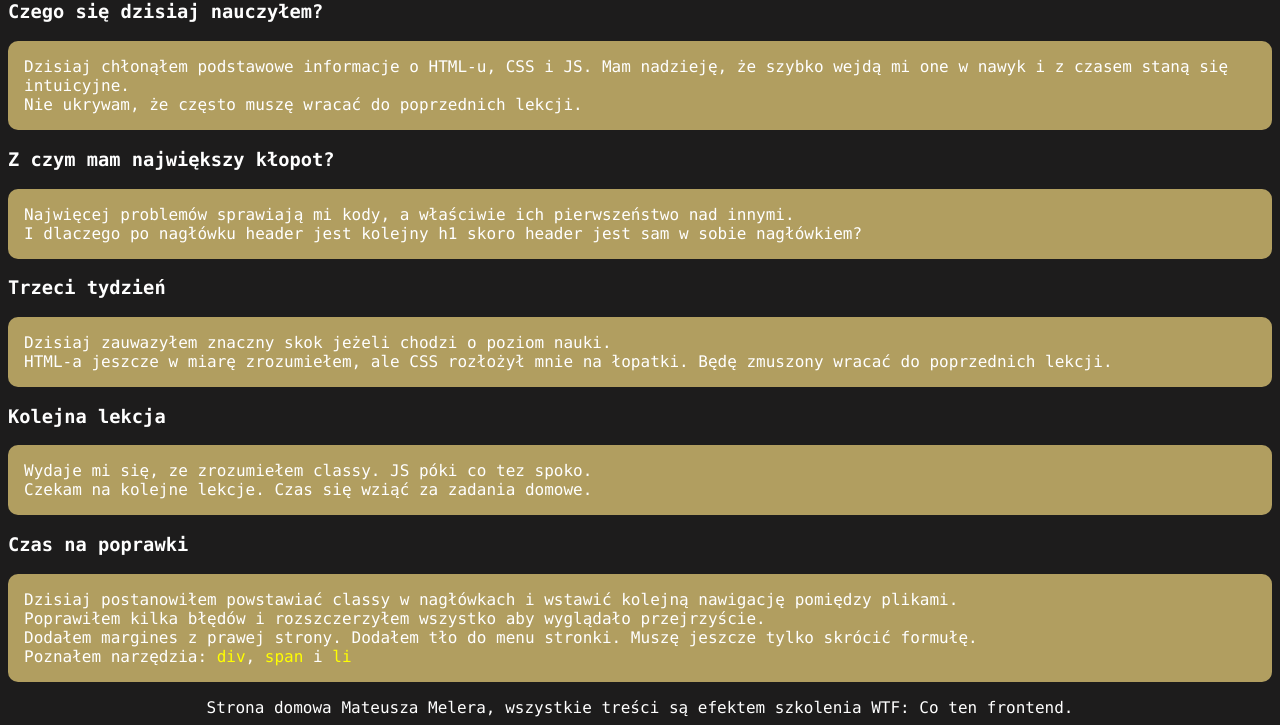
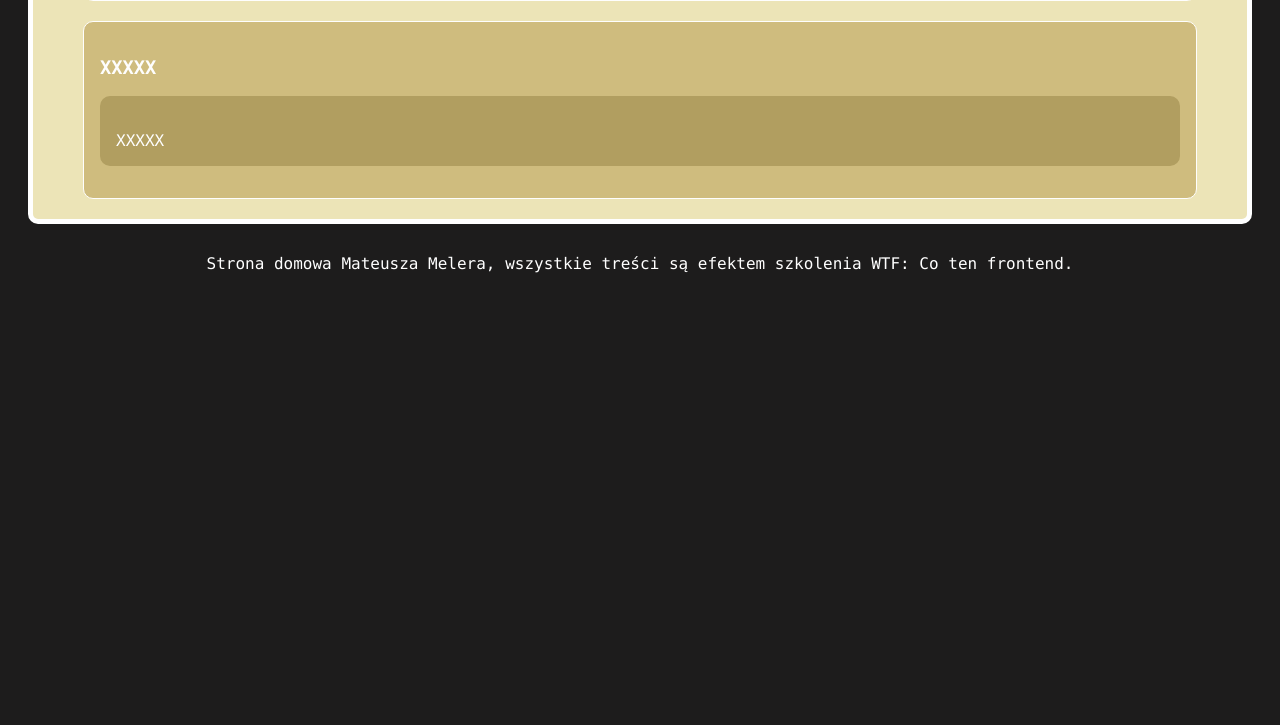
Before and after one commit to Mateusz-Meler/homepage, a plain HTML site: page nauka-html.html in a window 1280 px wide. Shown: the part 306-1031 px from the top of the page. After the commit the page ends 800 px from the top, so only its background shows below. Drawn offline with Linux system fonts and the light colour scheme.

Commit message:
removing notes

```diff
--- a/nauka-html.html
+++ b/nauka-html.html
@@ -17,65 +17,20 @@
     </header>
 
     <main>
-      <header>
-        <h1 class="header-violet">Notatki</h1>
-      </header>
-      <section>
-        <h2 class="header-blue">Notatki z WTF: Co ten Frontend</h2>
-        <article>
-          <h3 class="header-blue">Czego się dzisiaj nauczyłem?</h3>
-          <p>
-            Dzisiaj chłonąłem podstawowe informacje o HTML-u, CSS i JS. Mam
-            nadzieję, że szybko wejdą mi one w nawyk i z czasem staną się
-            intuicyjne. <br />Nie ukrywam, że często muszę wracać do poprzednich
-            lekcji.
-          </p>
-        </article>
+      <div class="week-summary">
+        <section>
+          <h2 class="week-summary__notes">W remoncie</h2>
 
-        <article>
-          <h3 class="header-blue">Z czym mam największy kłopot?</h3>
-          <p>
-            Najwięcej problemów sprawiają mi kody, a właściwie ich pierwszeństwo
-            nad innymi. <br />I dlaczego po nagłówku header jest kolejny h1
-            skoro header jest sam w sobie nagłówkiem?
-          </p>
-        </article>
-
-        <article>
-          <h3 class="header-blue">Trzeci tydzień</h3>
-          <p>
-            Dzisiaj zauwazyłem znaczny skok jeżeli chodzi o poziom nauki.
-            <br />HTML-a jeszcze w miarę zrozumiełem, ale CSS rozłożył mnie na
-            łopatki. Będę zmuszony wracać do poprzednich lekcji.
-          </p>
-        </article>
-
-        <article>
-          <h3 class="header-blue">Kolejna lekcja</h3>
-          <p>
-            Wydaje mi się, ze zrozumiełem classy. JS póki co tez spoko.
-            <br />Czekam na kolejne lekcje. Czas się wziąć za zadania domowe.
-          </p>
-        </article>
-
-        <article>
-          <h3 class="header-blue">Czas na poprawki</h3>
-          <p>
-            Dzisiaj postanowiłem powstawiać classy w nagłówkach i wstawić
-            kolejną nawigację pomiędzy plikami. <br />Poprawiłem kilka błędów i
-            rozszczerzyłem wszystko aby wyglądało przejrzyście. <br />Dodałem
-            margines z prawej strony. Dodałem tło do menu stronki. Muszę jeszcze
-            tylko skrócić formułę. <br />Poznałem narzędzia:
-            <span style="color: yellow;">div</span>,
-            <span style="color: yellow;">span</span> i
-            <span style="color: yellow;">li</span>
-          </p>
-        </article>
-      </section>
+          <article
+          class="week-summary__article">
+            <h3 class="week-summary__title">XXXXX</h3>
+            <p class="week-summary__description">
+              <br>XXXXX</p>
+          </article>
+        </section>
+      </div>
     </main>
     <footer>
       Strona domowa Mateusza Melera, wszystkie treści są efektem szkolenia WTF:
       Co ten frontend.
     </footer>
-  </body>
-</html>
```
Also changed, not shown: index.html (+1 -1 lines).
